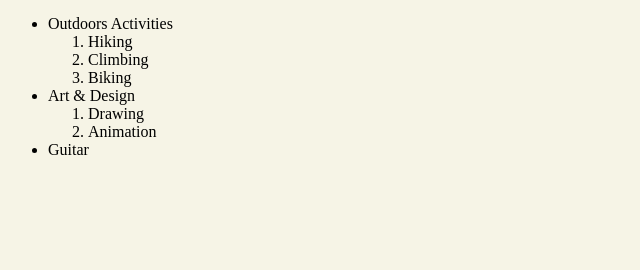
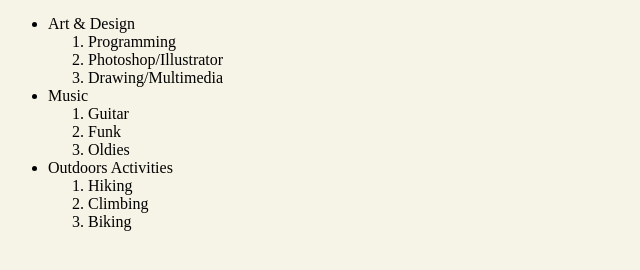
Before and after one commit to AnimalFace/cv, a plain HTML site: page hobbies.html in a window 1280 px wide. Shown: the part 44-314 px from the top of the page, without its empty margins (0-640 px from the left). Drawn offline with Linux system fonts and the light colour scheme.

Commit message:
Update hobbies.html

```diff
--- a/hobbies.html
+++ b/hobbies.html
@@ -9,6 +9,19 @@
   <body>
   <h3>My Hobbies</h3>
     <ul>
+      <li>Art & Design
+        <ol>
+          <li>Programming</li>
+          <li>Photoshop/Illustrator</li>
+          <li>Drawing/Multimedia</li>
+        </ol>
+      </li>
+      <li>Music</li>
+        <ol>
+          <li>Guitar</li>
+          <li>Funk</li>
+          <li>Oldies</li>
+        </ol>
       <li>Outdoors Activities
         <ol>
           <li>Hiking</li>
@@ -16,13 +29,6 @@
           <li>Biking</li>
         </ol>
       </li>
-      <li>Art & Design
-        <ol>
-          <li>Drawing</li>
-          <li>Animation</li>
-        </ol>
-      </li>
-      <li>Guitar</li>
     </ul>
 
   </body>
```
